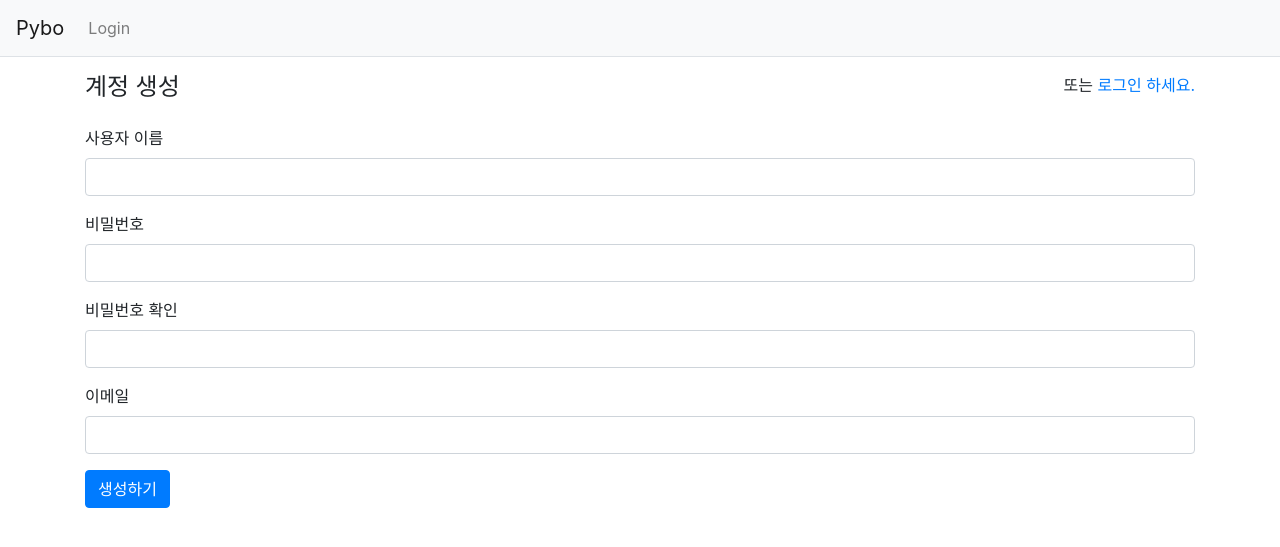
After one commit to duodecanol/dj_learning, a Django app: page /common/signup/ in a window 1280 px wide. The commit adds this page. Shown: the top 547 px of the page. Run offline with Django 3.2, Linux system fonts and the light colour scheme; some libraries are stand-ins or nearby versions.

Commit message:
pybo: 3-06 계정 생성

```diff
--- /dev/null
+++ b/common/forms.py
@@ -0,0 +1,11 @@
+from django import forms
+from django.contrib.auth.forms import UserCreationForm
+from django.contrib.auth.models import User
+
+
+class UserForm(UserCreationForm):
+    email = forms.EmailField(label='이메일')
+
+    class Meta:
+        model = User
+        fields = ('username', 'password1', 'password2', 'email')
--- a/common/urls.py
+++ b/common/urls.py
@@ -7,4 +7,5 @@ app_name = 'common'
 urlpatterns = [
     path('login/', auth_views.LoginView.as_view(template_name='common/login.html'), name='login'),
     path('logout/', auth_views.LogoutView.as_view(), name='logout'),
+    path('signup/', views.signup, name='signup'),
 ]
--- a/common/views.py
+++ b/common/views.py
@@ -1,3 +1,24 @@
-from django.shortcuts import render
+from django.contrib.auth import authenticate, login
+from django.http import HttpRequest, HttpResponse
+from django.shortcuts import render, redirect
 
 # Create your views here.
+from common.forms import UserForm
+
+
+def signup(request: HttpRequest) -> HttpResponse:
+    """
+    Account creation
+    """
+    if request.method == "POST":
+        form = UserForm(request.POST)
+        if form.is_valid():
+            form.save()
+            username = form.cleaned_data.get('username')
+            raw_password = form.cleaned_data.get('password1')
+            user = authenticate(username=username, password=raw_password) # User Authentication
+            login(request, user) # Log in
+            return redirect('index')
+    else:
+        form = UserForm()
+    return render(request, 'common/signup.html', { 'form': form })
--- /dev/null
+++ b/templates/common/signup.html
@@ -0,0 +1,34 @@
+{% extends 'base.html' %}
+{% block content %}
+<div class="container my-3">
+    <div class="row my-3">
+        <div class="col-4">
+            <h4>계정 생성</h4>
+        </div>
+        <div class="col-8 text-right">
+            <span>또는 <a href="{% url 'common:login' %}">로그인 하세요.</a></span>
+        </div>
+    </div>
+    <form action="{% url 'common:signup' %}" method="post" class="post-form">
+        {% csrf_token %}
+        {% include 'form_errors.html' %}
+        <div class="form-group">
+            <label for="username">사용자 이름</label>
+            <input type="text" class="form-control" name="username" id="username" value="{{ form.username.value|default_if_none:'' }}">
+        </div>
+        <div class="form-group">
+            <label for="password1">비밀번호</label>
+            <input type="password" class="form-control" name="password1" id="password1" value="{{ form.password1.value|default_if_none:'' }}">
+        </div>
+        <div class="form-group">
+            <label for="password2">비밀번호 확인</label>
+            <input type="password" class="form-control" name="password2" id="password2" value="{{ form.password2.value|default_if_none:'' }}">
+        </div>
+        <div class="form-group">
+            <label for="email">이메일</label>
+            <input type="text" class="form-control" name="email" id="email" value="{{ form.email.value|default_if_none:'' }}">
+        </div>
+        <button type="submit" class="btn btn-primary">생성하기</button>
+    </form>
+</div>
+{% endblock %}
```
Also changed, not shown: templates/common/login.html (+11 -0 lines).
